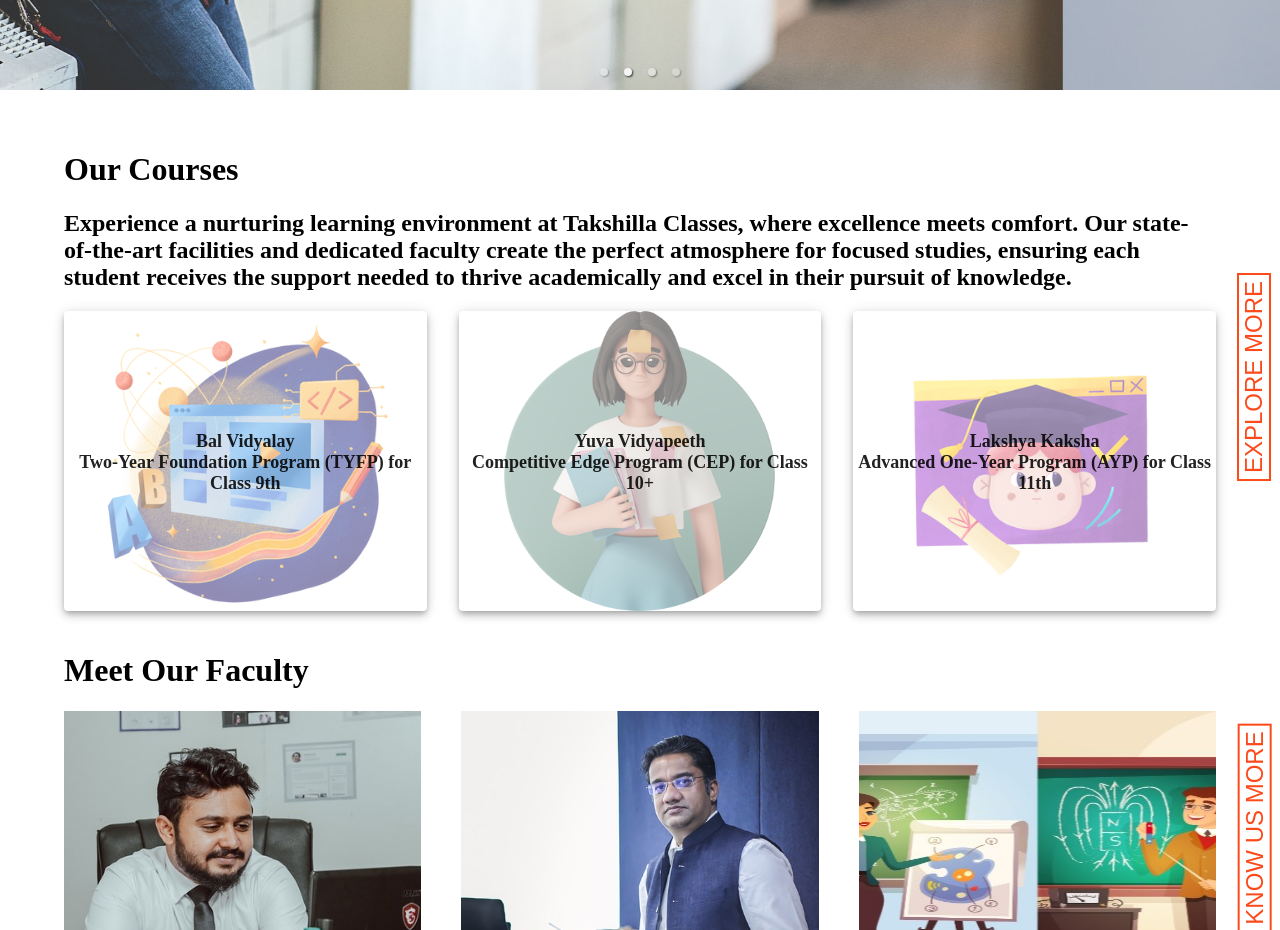
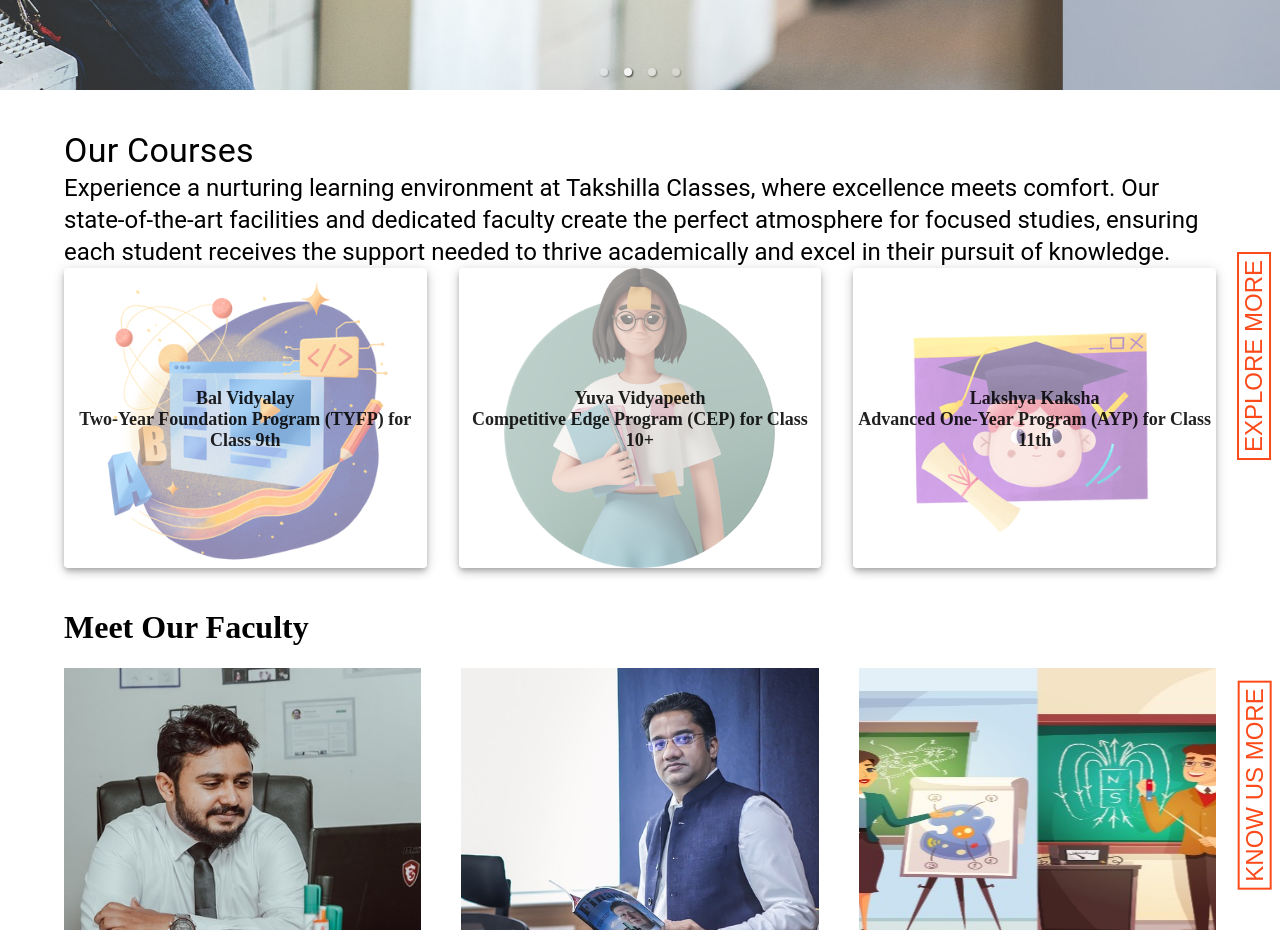
Before and after one commit to Sandeep-raj/takshilla, a React (Vite) app: page / in a window 1280 px wide. Shown: the part 800-1730 px from the top of the page. Built offline with nearby package versions, Linux system fonts and the light colour scheme.

Commit message:
carousel touch changes

```diff
--- a/src/component/Home/Home.jsx
+++ b/src/component/Home/Home.jsx
@@ -23,7 +23,6 @@
   Button,
   Dialog,
   DialogContent,
-  DialogTitle,
   Divider,
   Grid,
   List,
@@ -82,14 +81,14 @@
       {/* Programs */}
       <div style={{ width: "100%", position: "relative", paddingTop: "20px" }}>
         <div style={{ width: "90%", margin: "auto" }}>
-          <h1>Our Courses</h1>
-          <h2>
+          <Typography variant="h4">Our Courses</Typography>
+          <Typography variant="h5">
             Experience a nurturing learning environment at Takshilla Classes,
             where excellence meets comfort. Our state-of-the-art facilities and
             dedicated faculty create the perfect atmosphere for focused studies,
             ensuring each student receives the support needed to thrive
             academically and excel in their pursuit of knowledge.
-          </h2>
+          </Typography>
         </div>
         <div className="home_prog_root">
           <Grid container spacing={4}>
```
